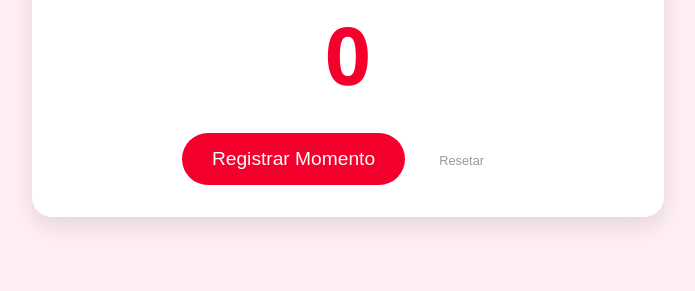
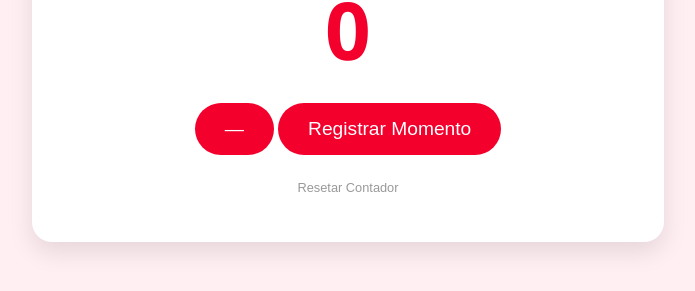
Before and after one commit to DiogoCosta1004/AccountantLove, a plain HTML site: page index.html in a window 1280 px wide. Shown: the part 351-642 px from the top of the page, without its empty margins (292-987 px from the left). Drawn offline with Linux system fonts and the light colour scheme.

Commit message:
Refactor index.html to improve counter layout

```diff
--- a/index.html
+++ b/index.html
@@ -9,11 +9,17 @@
 <body>
     <div class="container">
         <h1>Nosso Contador de Amor 2026 🔞🔥</h1>
+
         <div class="counter-box">
-            <span id="counter">0 😏 </span>
+            <span id="counter">0 😏</span>
         </div>
-        <button id="addBtn">Registrar Momento</button>
-        <button id="resetBtn" class="secondary">Resetar</button>
+
+        <div class="button-group">
+            <button id="subBtn" class="btn-side">—</button>
+            <button id="addBtn">Registrar Momento</button>
+        </div>
+
+        <button id="resetBtn" class="secondary">Resetar Contador</button>
     </div>
     <script src="script.js"></script>
 </body>
```
